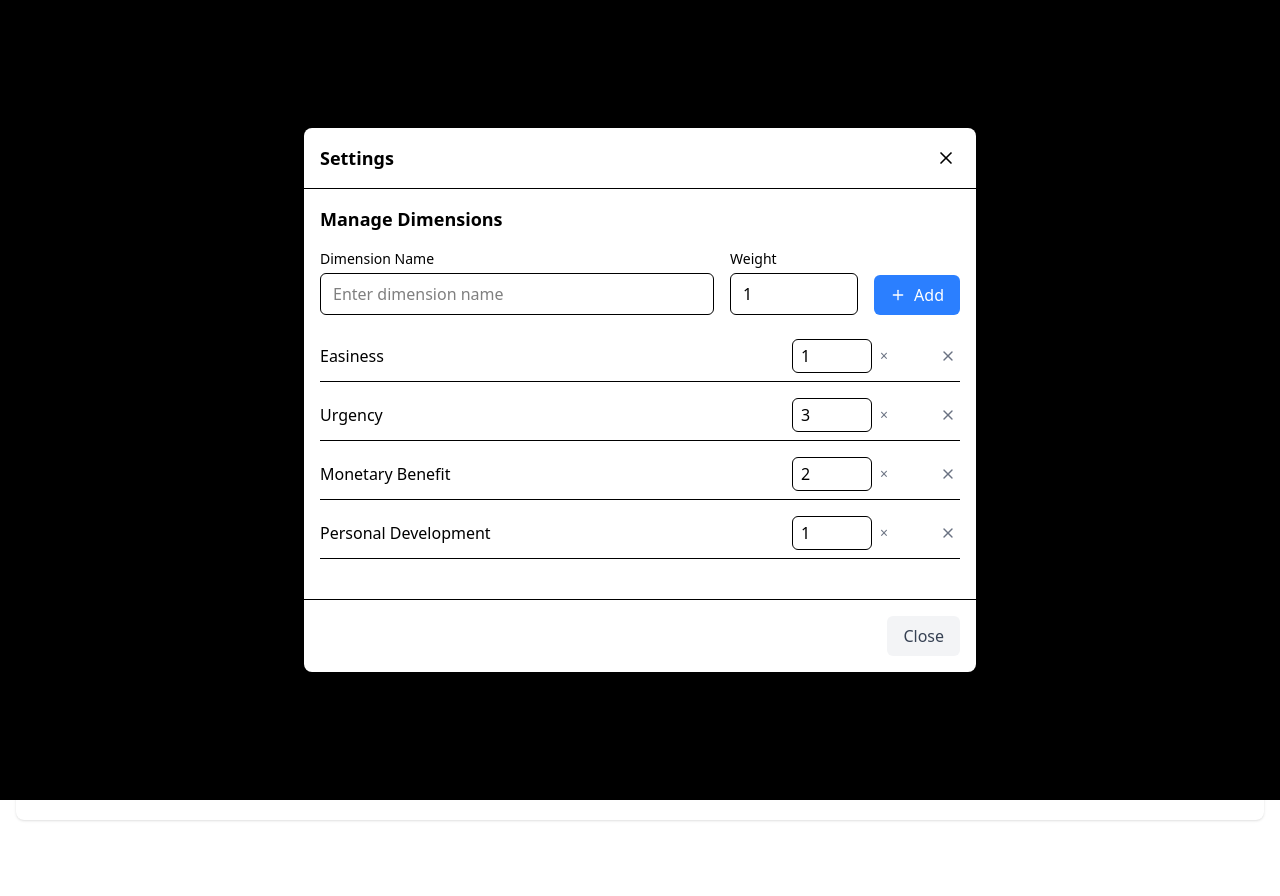
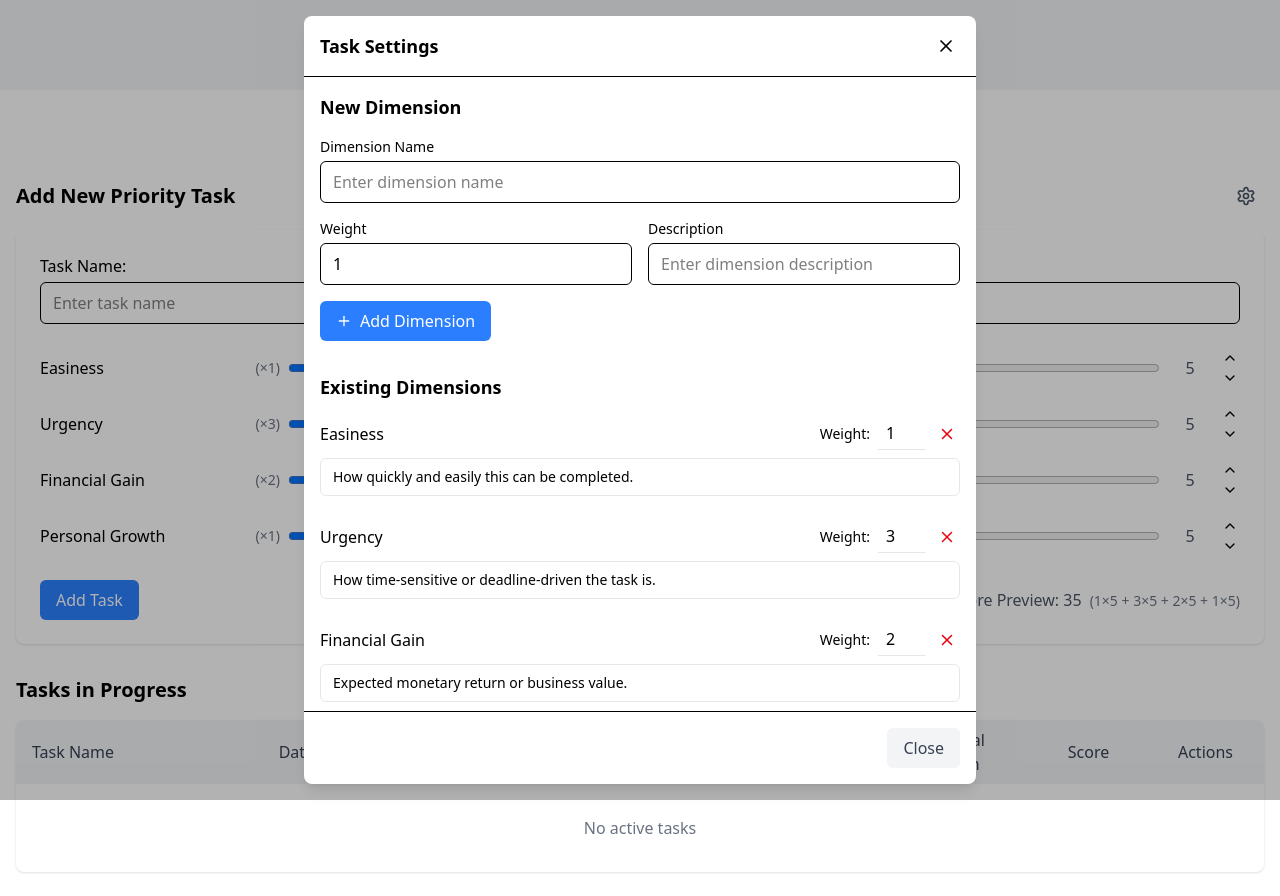
Before and after one commit to mattmotoki/decision-matrix, a React (Vite) app: page / in a window 1280 px wide. Both pictures are taken after a click on the button 1222 px from the left and 220 px from the top of the page. Before the commit the page ends 844 px from the top, so only its background shows below. Built offline with nearby package versions, Linux system fonts and the light colour scheme.

Commit message:
Add dimension descriptions

```diff
--- a/src/App.jsx
+++ b/src/App.jsx
@@ -7,12 +7,14 @@ import { useTasks } from './shared/hooks/useTasks';
 import { calculateImportance, createFormValues, formatFormulaString } from './utils/taskUtils';
 import './App.css';
 
+
 const initialDimensions = [
-  { name: 'easiness', label: 'Easiness', weight: 1 },
-  { name: 'urgency', label: 'Urgency', weight: 3 },
-  { name: 'monetaryBenefit', label: 'Monetary Benefit', weight: 2 },
-  { name: 'personalDevelopment', label: 'Personal Development', weight: 1 }
+  { name: 'easiness', label: 'Easiness', weight: 1, description: "How quickly and easily this can be completed." },
+  { name: 'urgency', label: 'Urgency', weight: 3, description: "How time-sensitive or deadline-driven the task is." },
+  { name: 'financialGain', label: 'Financial Gain', weight: 2, description: "Expected monetary return or business value." },
+  { name: 'personalGrowth', label: 'Personal Growth', weight: 1, description: "Opportunity for learning and skill development." }
 ];
+
 
 export function App() {
   // State management
--- a/src/components/SettingsModal.jsx
+++ b/src/components/SettingsModal.jsx
@@ -1,10 +1,13 @@
 // components/SettingsModal.jsx
 import React, { useState } from 'react';
 import { Plus, X } from 'lucide-react';
+import { ConfirmationModal } from './ConfirmationModal';
 
 export function SettingsModal({ isOpen, onClose, dimensions, onDimensionsChange }) {
   const [newDimensionName, setNewDimensionName] = useState('');
   const [newDimensionWeight, setNewDimensionWeight] = useState(1);
+  const [newDimensionDescription, setNewDimensionDescription] = useState('');
+  const [deletingDimension, setDeletingDimension] = useState(null);
 
   if (!isOpen) return null;
 
@@ -24,16 +27,21 @@ export function SettingsModal({ isOpen, onClose, dimensions, onDimensionsChange
     const newDimension = {
       name: dimensionKey,
       label: newDimensionName.trim(),
-      weight: Number(newDimensionWeight)
+      weight: Number(newDimensionWeight),
+      description: newDimensionDescription.trim() || 'No description.'
     };
 
     onDimensionsChange([...dimensions, newDimension]);
     setNewDimensionName('');
     setNewDimensionWeight(1);
+    setNewDimensionDescription('');
   };
 
-  const handleRemoveDimension = (dimensionName) => {
-    onDimensionsChange(dimensions.filter(dim => dim.name !== dimensionName));
+  const handleConfirmDelete = () => {
+    if (deletingDimension) {
+      onDimensionsChange(dimensions.filter(dim => dim.name !== deletingDimension));
+      setDeletingDimension(null);
+    }
   };
 
   const handleWeightChange = (dimensionName, newWeight) => {
@@ -46,11 +54,25 @@ export function SettingsModal({ isOpen, onClose, dimensions, onDimensionsChange
     );
   };
 
+  const handleDescriptionChange = (dimensionName, newDescription) => {
+    onDimensionsChange(
+      dimensions.map(dim =>
+        dim.name === dimensionName
+          ? { ...dim, description: newDescription }
+          : dim
+      )
+    );
+  };
+
   return (
-    <div className="fixed inset-0 bg-black bg-opacity-50 flex items-center justify-center z-50">
-      <div className="bg-white rounded-lg max-w-2xl w-full max-h-[90vh] mx-4">
+    <div className="fixed inset-0 z-50">
+      <div className="absolute inset-0 bg-black/30" onClick={onClose} />
+
+      <div className="absolute inset-4 sm:inset-auto sm:top-1/2 sm:left-1/2 sm:-translate-x-1/2 sm:-translate-y-1/2 sm:w-full sm:max-w-2xl">
+        <div className="relative bg-white rounded-lg shadow-lg flex flex-col max-h-[calc(100vh-2rem)]">
+          {/* Header */}
           <div className="flex items-center justify-between p-4 border-b">
-          <h2 className="text-lg font-semibold">Settings</h2>
+            <h2 className="text-lg font-semibold">Task Settings</h2>
             <button
               onClick={onClose}
               className="p-1 hover:bg-gray-100 rounded-full"
@@ -59,13 +81,13 @@ export function SettingsModal({ isOpen, onClose, dimensions, onDimensionsChange
             </button>
           </div>
 
-        <div className="p-4 overflow-y-auto">
-          <div className="mb-6 bg-white rounded-lg">
-            <h3 className="text-lg font-semibold mb-4">Manage Dimensions</h3>
+          <div className="flex-1 overflow-y-auto p-4">
+            <div className="mb-6">
+              <h3 className="text-lg font-semibold mb-4">New Dimension</h3>
 
-            <div className="space-y-4">
-              <div className="flex gap-4 items-end">
-                <div className="flex-1">
+              {/* Add New Dimension Form */}
+              <div className="space-y-4 mb-8">
+                <div>
                   <label className="block text-sm font-medium mb-1">Dimension Name</label>
                   <input
                     type="text"
@@ -75,7 +97,8 @@ export function SettingsModal({ isOpen, onClose, dimensions, onDimensionsChange
                     placeholder="Enter dimension name"
                   />
                 </div>
-                <div className="w-32">
+                <div className="grid grid-cols-1 md:grid-cols-2 gap-4">
+                  <div>
                     <label className="block text-sm font-medium mb-1">Weight</label>
                     <input
                       type="number"
@@ -86,36 +109,66 @@ export function SettingsModal({ isOpen, onClose, dimensions, onDimensionsChange
                       className="w-full px-3 py-2 border rounded-md"
                     />
                   </div>
+                  <div>
+                    <label className="block text-sm font-medium mb-1">Description</label>
+                    <input
+                      type="text"
+                      value={newDimensionDescription}
+                      onChange={(e) => setNewDimensionDescription(e.target.value)}
+                      className="w-full px-3 py-2 border rounded-md"
+                      placeholder="Enter dimension description"
+                    />
+                  </div>
+                </div>
+                <div>
                   <button
                     onClick={handleAddDimension}
-                  className="px-4 py-2 bg-blue-500 text-white rounded-md hover:bg-blue-600 flex items-center gap-2"
+                    className="w-full md:w-auto px-4 py-2 bg-blue-500 text-white rounded-md hover:bg-blue-600 flex items-center gap-2 justify-center"
                   >
                     <Plus size={16} />
-                  Add
+                    Add Dimension
                   </button>
                 </div>
+              </div>
 
-              <div className="space-y-2">
+              {/* Existing Dimensions */}
+              <div className="space-y-1">
+                <h3 className="text-lg font-semibold mb-4">Existing Dimensions</h3>
+                <div className="space-y-6">
                   {dimensions.map(dim => (
-                  <div key={dim.name} className="flex items-center gap-4 py-2 border-b">
-                    <div className="flex-1 font-medium">{dim.label}</div>
-                    <div className="w-32 flex items-center gap-2">
+                    <div key={dim.name}>
+                      <div className="flex items-center justify-between mb-2">
+                        <div className="font-medium">{dim.label}</div>
+                        <div className="flex items-center gap-2">
+                          <div className="flex items-center gap-2">
+                            <label className="text-sm">Weight:</label>
                             <input
                               type="number"
                               min="1"
                               max="10"
                               value={dim.weight}
                               onChange={(e) => handleWeightChange(dim.name, e.target.value)}
-                        className="w-20 px-2 py-1 border rounded-md"
+                              className="w-12 px-2 py-1 border-b border-gray-200 focus:border-b-gray-300 focus:outline-none transition-colors"
                             />
-                      <span className="text-sm text-gray-500">×</span>
                           </div>
                           <button
-                      onClick={() => handleRemoveDimension(dim.name)}
-                      className="p-1 text-gray-500 hover:text-red-500 rounded-full hover:bg-red-50"
+                            onClick={() => setDeletingDimension(dim.name)}
+                            className="p-1 text-red-600 hover:bg-red-50 rounded transition-colors cursor-pointer"
+                            title="Delete"
                           >
-                      <X size={16} />
+                            <X size={18} />
                           </button>
+                        </div>
+                      </div>
+                      <div>
+                        <input
+                          type="text"
+                          value={dim.description || ''}
+                          onChange={(e) => handleDescriptionChange(dim.name, e.target.value)}
+                          className="w-full px-3 py-2 text-sm bg-transparent border border-gray-200 rounded-md focus:border-gray-300 focus:outline-none transition-colors"
+                          placeholder="Enter dimension description"
+                        />
+                      </div>
                     </div>
                   ))}
                 </div>
@@ -123,6 +176,7 @@ export function SettingsModal({ isOpen, onClose, dimensions, onDimensionsChange
             </div>
           </div>
 
+          {/* Footer */}
           <div className="flex justify-end gap-2 p-4 border-t">
             <button
               onClick={onClose}
@@ -133,5 +187,14 @@ export function SettingsModal({ isOpen, onClose, dimensions, onDimensionsChange
           </div>
         </div>
       </div>
+
+      <ConfirmationModal
+        isOpen={deletingDimension !== null}
+        onClose={() => setDeletingDimension(null)}
+        onConfirm={handleConfirmDelete}
+        title="Delete Dimension"
+        message="Are you sure you want to delete this dimension? This action cannot be undone and will affect all tasks in existing and completed tasks."
+      />
+    </div>
   );
 }
--- a/src/components/TaskArchive.jsx
+++ b/src/components/TaskArchive.jsx
@@ -31,7 +31,10 @@ export function TaskArchive({
               <th className="px-4 py-2 text-left font-medium text-gray-700 w-48">Task Name</th>
               <th className="px-4 py-2 text-center font-medium text-gray-700 w-32">Date Created</th>
               {dimensions.map(dim => (
-                <th key={dim.name} className="px-4 py-2 text-center font-medium text-gray-700 w-32">
+                <th key={dim.name}
+                  className="px-4 py-2 text-center font-medium text-gray-700 w-32"
+                  title={dim.description}
+                >
                   {dim.label}
                 </th>
               ))}
--- a/src/components/TaskInputForm.jsx
+++ b/src/components/TaskInputForm.jsx
@@ -21,9 +21,21 @@ export function TaskInputForm({
   };
 
   return (
+    <div className="mt-8">
+      <div className="flex items-center justify-between mb-4">
+        <h2 className="text-xl font-semibold">Add New Priority Task</h2>
+        <button
+          type="button"
+          onClick={onSettingsOpen}
+          className="p-2 text-gray-600 hover:text-gray-900 hover:bg-gray-100 rounded-full"
+          title="Manage Task Dimensions & Weights"
+        >
+          <Settings size={20} />
+        </button>
+      </div>
+
       <form onSubmit={handleSubmit} className="bg-white rounded-lg shadow p-4 md:p-6 mb-6">
-      <div className="flex flex-col md:flex-row md:items-start gap-4 mb-6">
-        <div className="flex-1">
+        <div className="mb-6">
           <label htmlFor="taskName" className="block font-medium mb-1">
             Task Name:
           </label>
@@ -36,21 +48,13 @@ export function TaskInputForm({
             placeholder="Enter task name"
           />
         </div>
-        <button
-          type="button"
-          onClick={onSettingsOpen}
-          className="p-2 text-gray-600 hover:text-gray-900 hover:bg-gray-100 rounded-full self-start"
-          title="Settings"
-        >
-          <Settings size={20} />
-        </button>
-      </div>
 
         <div className="space-y-4 mb-6">
           {dimensions.map(dim => (
             <SliderWithControls
               key={dim.name}
               name={dim.name}
+              description={dim.description}
               label={dim.label}
               weight={dim.weight}
               value={formValues[dim.name]}
@@ -72,5 +76,6 @@ export function TaskInputForm({
           </div>
         </div>
       </form>
+    </div>
   );
 }
--- a/src/components/TaskTable.jsx
+++ b/src/components/TaskTable.jsx
@@ -33,7 +33,11 @@ export function TaskTable({
               <th className="px-4 py-2 text-left font-medium text-gray-700 w-48">Task Name</th>
               <th className="px-4 py-2 text-center font-medium text-gray-700 w-32">Date Created</th>
               {dimensions.map(dim => (
-                <th key={dim.name} className="px-4 py-2 text-center font-medium text-gray-700 w-32">
+                <th
+                  key={dim.name}
+                  className="px-4 py-2 text-center font-medium text-gray-700 w-32"
+                  title={dim.description}
+                >
                   {dim.label}
                 </th>
               ))}
```
Also changed, not shown: src/components/SliderWithControls.jsx (+8 -4 lines). Lines whose indentation alone changed are shown as unchanged.
